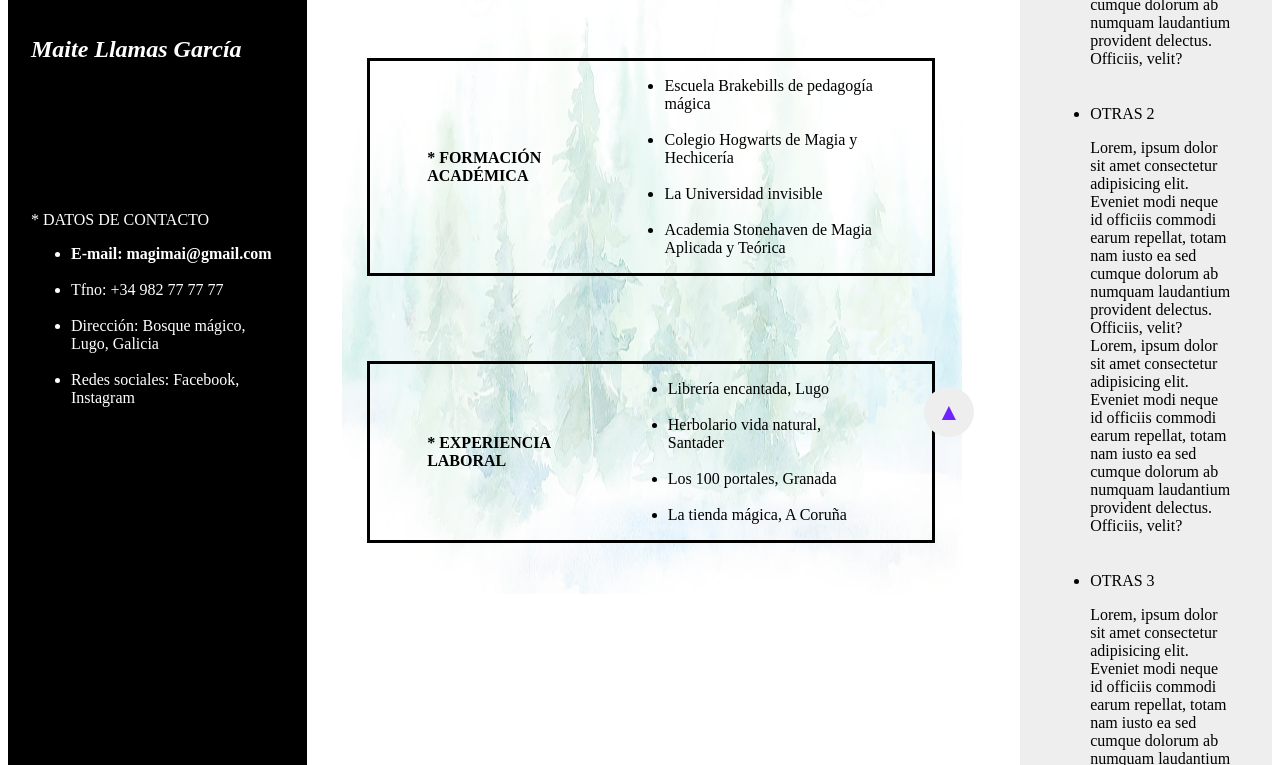
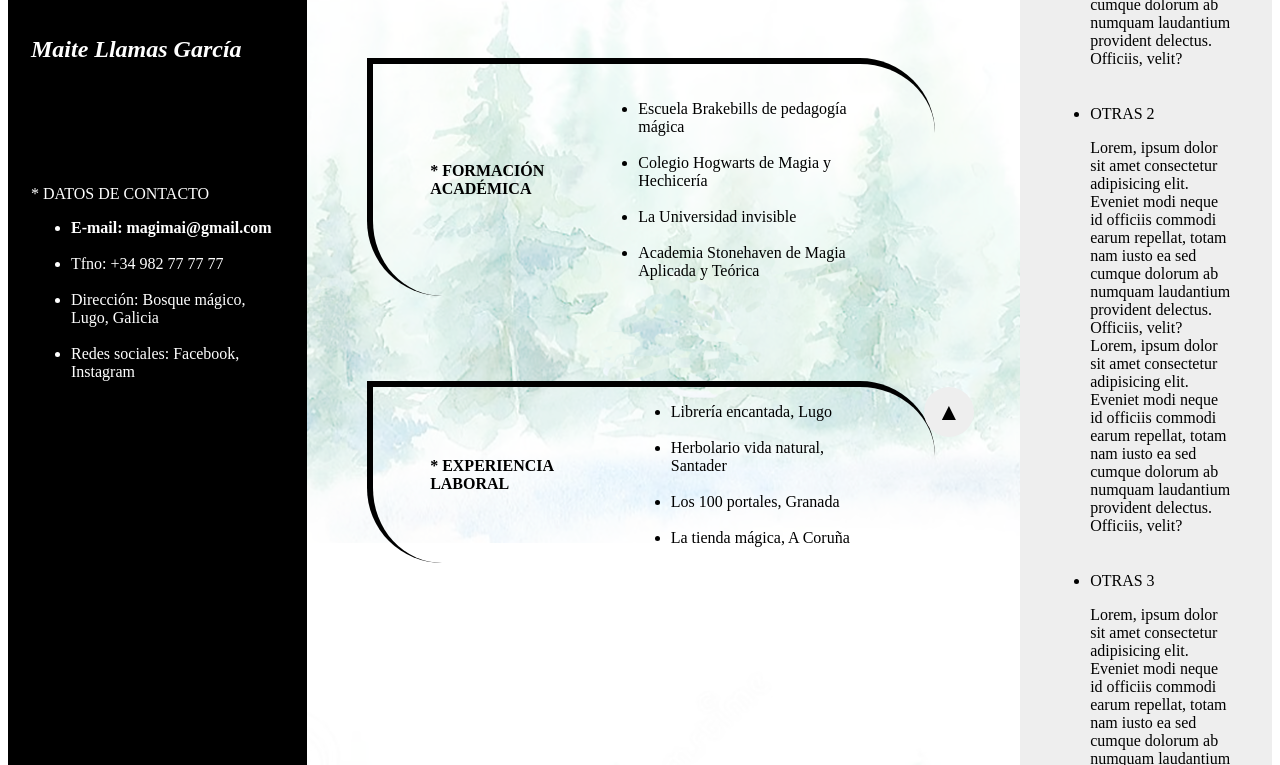
Before and after one commit to Maitlla/Curriculum, a plain HTML site: page src/index.html in a window 1280 px wide. Shown: the part 323-1088 px from the top of the page. Drawn offline with Linux system fonts and the light colour scheme.

Commit message:
decoracionesVarias

```diff
--- a/src/index.html
+++ b/src/index.html
@@ -57,7 +57,7 @@
         </nav>
     </header>
     <!-- contenedor <main> -->
-    <main class="flexp">
+    <main class="flexp fondo">
         <!-- <section> en fondo negro -->
         <section>
             <div class="flex1">
@@ -78,7 +78,7 @@
             </div>
         </section>
         <!-- <section> -->
-        <div class="flex2 fondo">
+        <div class="flex2">
             <section>
                 <div>
                     <img class="circulo" src="./img/circulo.png">
@@ -174,4 +174,5 @@
         </div>
     </footer>
 </body>
+
 </html>
--- a/src/styles/common.css
+++ b/src/styles/common.css
@@ -79,7 +79,7 @@ nav{
 	position: fixed;
 	width: 50px;
 	height: 50px;
-	color: rgb(112, 34, 255);
+	color: black;
 	background-color:rgb(238, 238, 238);
 	font-size: 25px;
 	bottom: 40px;
--- a/src/styles/contact.css
+++ b/src/styles/contact.css
@@ -73,7 +73,7 @@ form {
 fieldset {
     font-size: 1em;
     background-color:rgb(238, 238, 238);
-    border: solid black 10px;
+    border: solid black 8px;
     border-top-right-radius: 75px;
     border-bottom-right-radius: 75px;
     border-bottom-left-radius: 75px;
@@ -93,7 +93,7 @@ input[type="submit"]{
     color: white;
     cursor: pointer;
     font-size: 0.8em;
-    margin-top: 2%;
+    margin-top: 5px;
     padding: 1% 1.5% 1% 1.5%;
 }
 
@@ -102,7 +102,7 @@ input[type="submit"]{
     display: flex;
     justify-content: center;
     align-items: flex-start;
-    padding-top: 90px;
+    padding-top: 100px;
     padding-left: 7%;
     padding-right: 7%;
     padding-bottom: 40px;
--- a/src/styles/index.css
+++ b/src/styles/index.css
@@ -28,7 +28,7 @@
 
 .flex3 {
     min-width: 20%;
-    height: 97%;
+    height: 100%;
     background-color:rgb(238, 238, 238);
     padding-left: 20px;
 }
@@ -76,7 +76,7 @@ h3 {
 
 .circulo {
     position: absolute;
-    z-index: -1;
+    z-index: 1;
     border: solid 5px;
     color:rgb(255, 255, 224);
     border-radius: 100px;
@@ -95,7 +95,7 @@ h3 {
     margin-left: 10%;
     margin-right: 10%;
     margin-bottom: 0%;
-
+    z-index: 2;
 }
 
 .negrita {
@@ -113,18 +113,25 @@ h3 {
 
 .contenedorCurriculum {
     display: flex;
-    justify-content: center;
+    justify-content: space-around;
     align-items: center;
     width: 35vw;
     padding-right: 10%;
     padding-left: 10%;
     margin-top: 15%;
     margin-bottom: 5%;
-    border: solid black;
+    border: solid black 6px;
+    border-top-right-radius: 75px;
+    border-bottom-right-radius: 75px;
+    border-bottom-left-radius: 75px;
+    /* Sin la parte de abajo y derecha que cierra la línea del borde */
+    border-bottom: none;
+    border-right: none;
 }
 
 .puntosEnlinea {
-    padding-left: 22%;
+    padding-top: 20px;
+    padding-left: 50px;
 }
 
 .hechizos {
@@ -142,7 +149,7 @@ p.linea {
 
 h2.cursiva {
     font-style: italic;
-    padding-bottom: 50%;
+    padding-bottom: 40%;
 }
 
 .derecha {
```
Also changed, not shown: src/blog.html (+2 -7 lines), src/contact.html (+9 -10 lines), src/eventos.html (+2 -1 lines).
